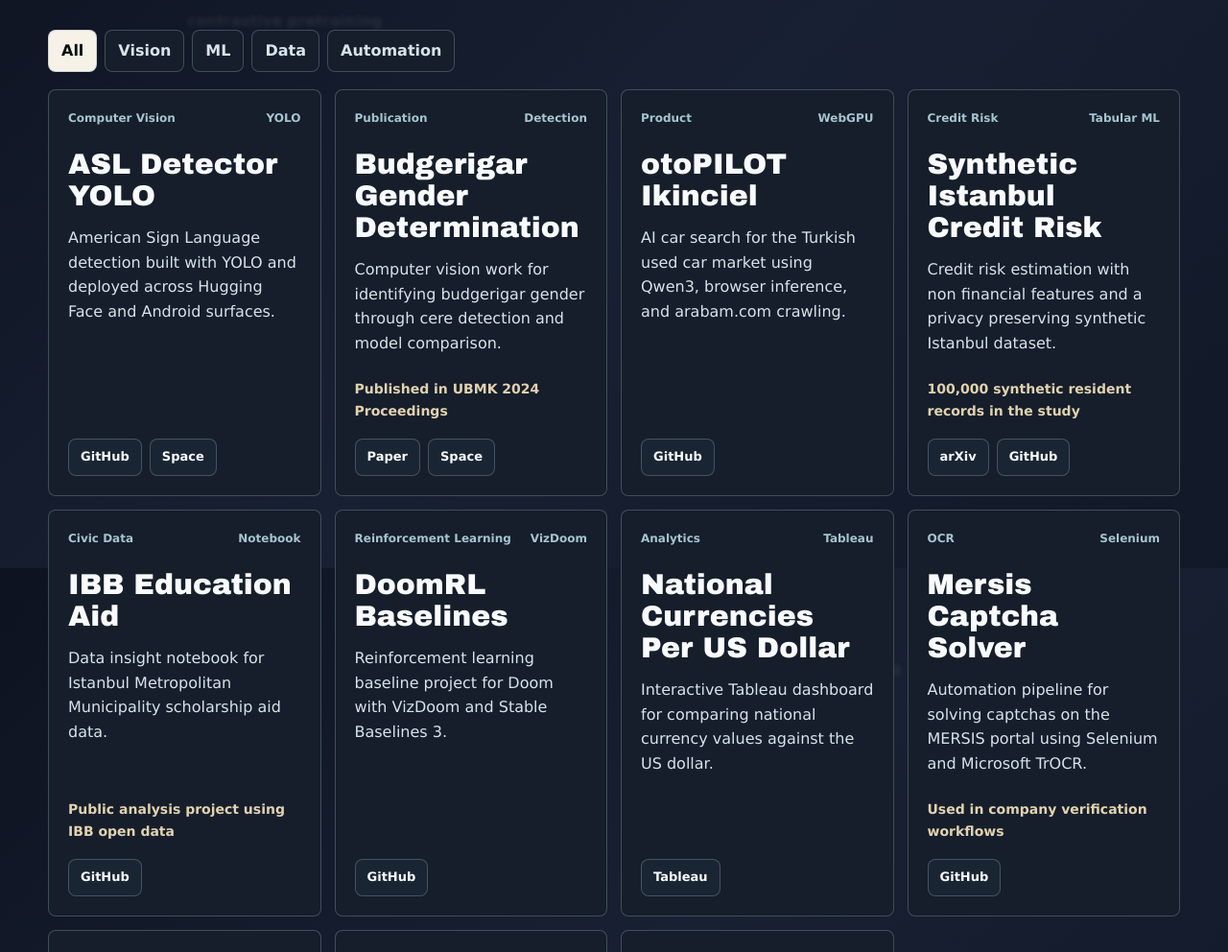
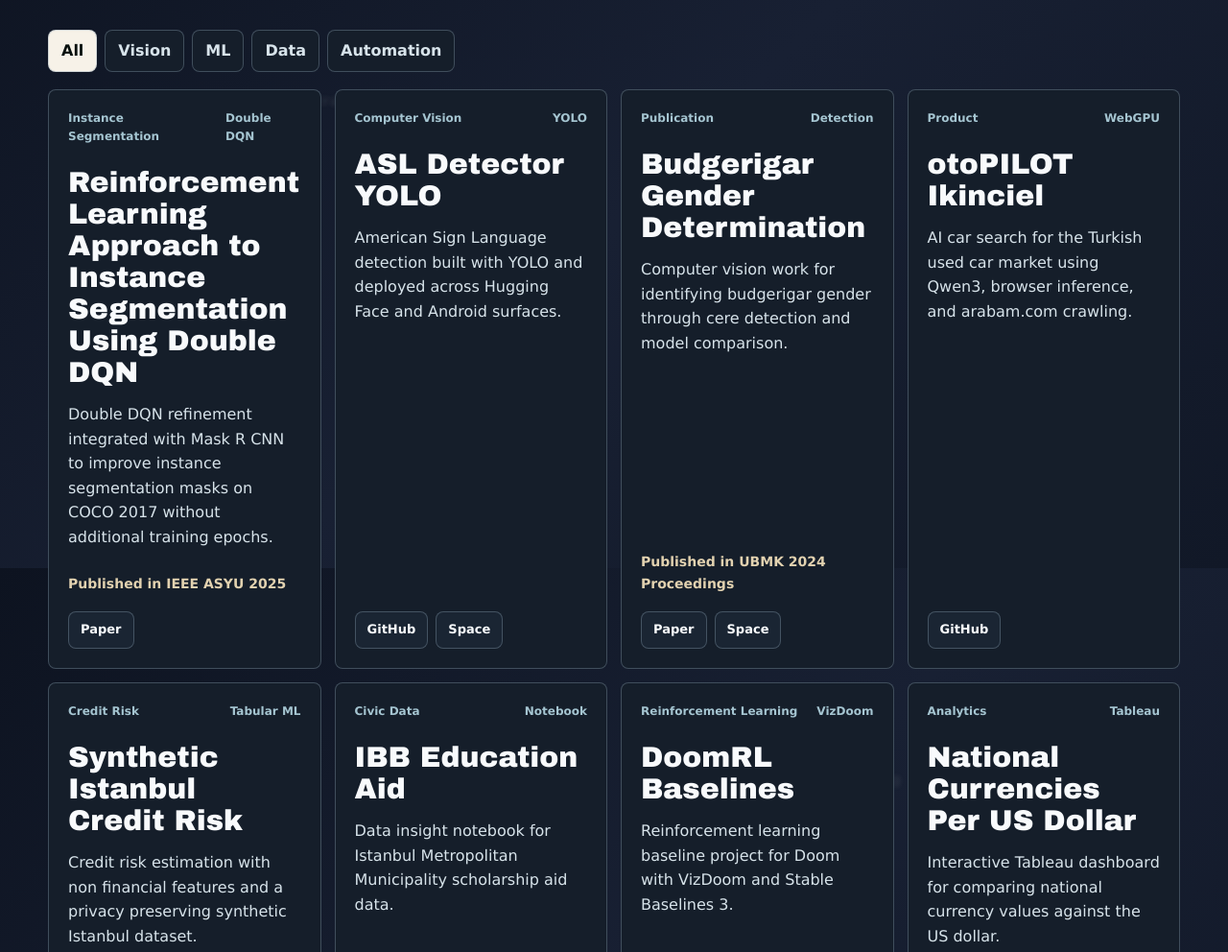
Before and after one commit to atalaydenknalbant/atalaydenknalbant.github.io, a plain HTML site: page index.html in a window 1280 px wide. Shown: the part 1808-2800 px from the top of the page at 96% size. Drawn offline with Linux system fonts and the light colour scheme.

Commit message:
Add new project card for reinforcement learning research

```diff
--- a/index.html
+++ b/index.html
@@ -172,6 +172,19 @@
         <button class="filter-button" type="button" data-filter="automation">Automation</button>
       </div>
       <div class="project-grid">
+        <article class="project-card" data-category="vision ml research">
+          <div class="project-topline">
+            <span>Instance Segmentation</span>
+            <span>Double DQN</span>
+          </div>
+          <h3>Reinforcement Learning Approach to Instance Segmentation Using Double DQN</h3>
+          <p>Double DQN refinement integrated with Mask R CNN to improve instance segmentation masks on COCO 2017 without additional training epochs.</p>
+          <div class="project-proof">Published in IEEE ASYU 2025</div>
+          <div class="project-links">
+            <a href="https://doi.org/10.1109/ASYU67174.2025.11208352" target="_blank" rel="noreferrer">Paper</a>
+          </div>
+        </article>
+
         <article class="project-card" data-category="vision ml">
           <div class="project-topline">
             <span>Computer Vision</span>
```
